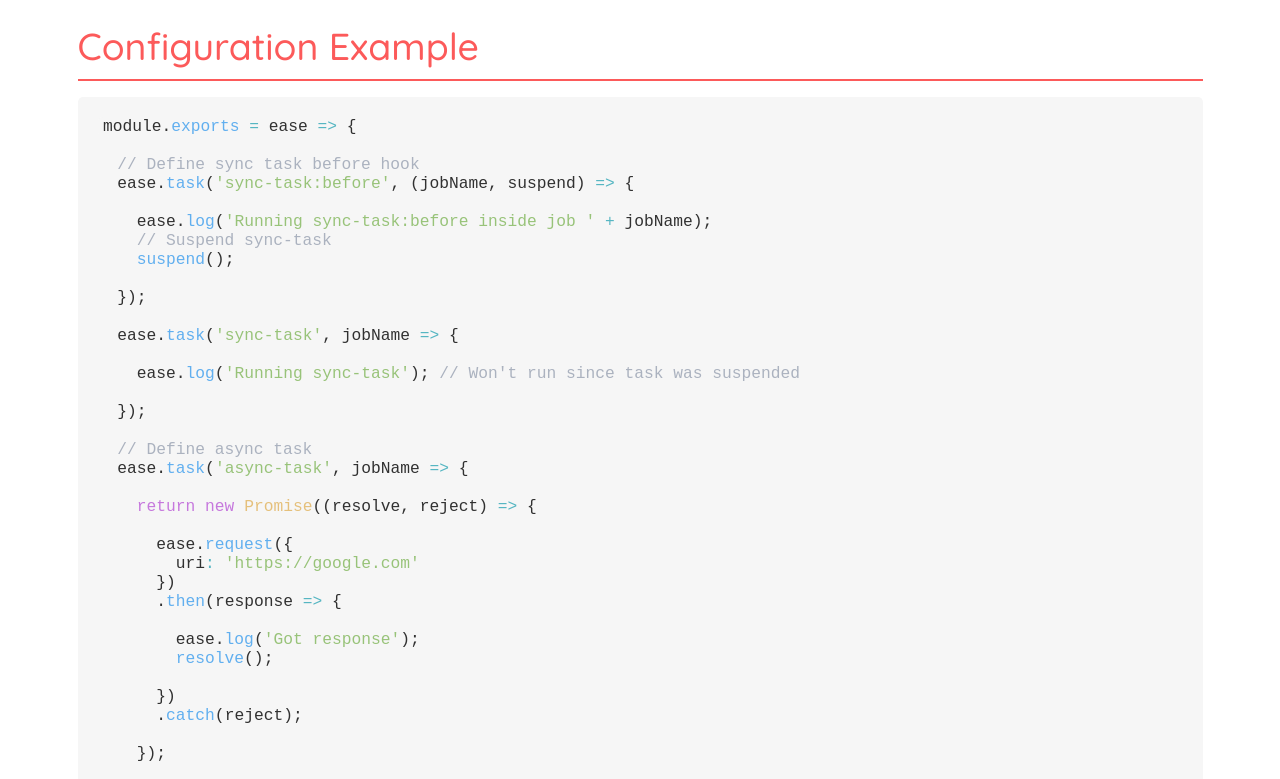
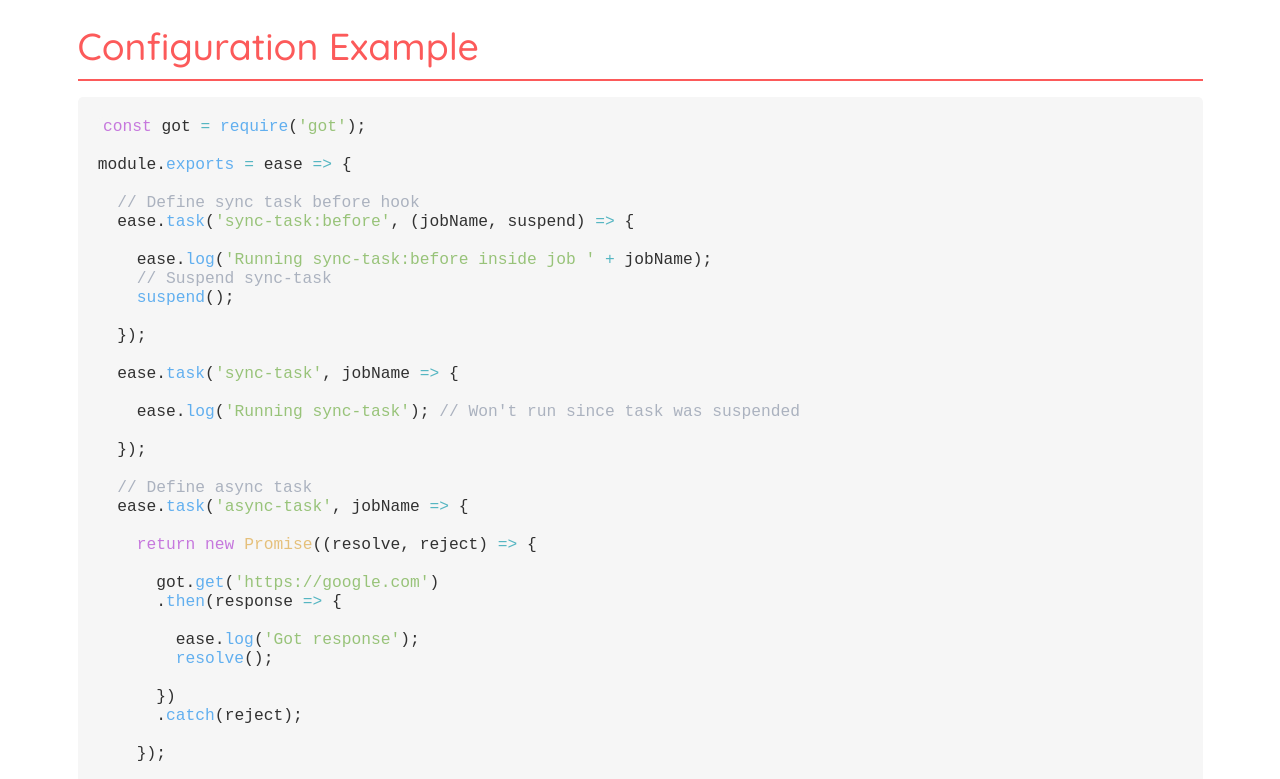
Before and after one commit to chisel/ease, a plain HTML site: page index.html in a window 1280 px wide. Shown: the part 3371-4150 px from the top of the page. Drawn offline with Linux system fonts and the light colour scheme.

Commit message:
updated the documentation

```diff
--- a/index.html
+++ b/index.html
@@ -130,7 +130,9 @@
 
         <h1 id="usage-configuration-example">Configuration Example</h1>
         <hr>
-          <pre><code class="language-js">module<span class="token punctuation">.</span><span class="token function-variable function">exports</span> <span class="token operator">=</span> <span class="token parameter">ease</span> <span class="token operator">=></span> <span class="token punctuation">{</span>
+          <pre><code class="language-js"><span class="token keyword">const</span> got <span class="token operator">=</span> <span class="token function">require</span><span class="token punctuation">(</span><span class="token string">'got'</span><span class="token punctuation">)</span><span class="token punctuation">;</span>
+
+module<span class="token punctuation">.</span><span class="token function-variable function">exports</span> <span class="token operator">=</span> <span class="token parameter">ease</span> <span class="token operator">=></span> <span class="token punctuation">{</span>
 
   <span class="token comment">// Define sync task before hook</span>
   ease<span class="token punctuation">.</span><span class="token function">task</span><span class="token punctuation">(</span><span class="token string">'sync-task:before'</span><span class="token punctuation">,</span> <span class="token punctuation">(</span><span class="token parameter">jobName<span class="token punctuation">,</span> suspend</span><span class="token punctuation">)</span> <span class="token operator">=></span> <span class="token punctuation">{</span>
@@ -152,9 +154,7 @@
 
     <span class="token keyword">return</span> <span class="token keyword">new</span> <span class="token class-name">Promise</span><span class="token punctuation">(</span><span class="token punctuation">(</span><span class="token parameter">resolve<span class="token punctuation">,</span> reject</span><span class="token punctuation">)</span> <span class="token operator">=></span> <span class="token punctuation">{</span>
 
-      ease<span class="token punctuation">.</span><span class="token function">request</span><span class="token punctuation">(</span><span class="token punctuation">{</span>
-        uri<span class="token operator">:</span> <span class="token string">'https://google.com'</span>
-      <span class="token punctuation">}</span><span class="token punctuation">)</span>
+      got<span class="token punctuation">.</span><span class="token function">get</span><span class="token punctuation">(</span><span class="token string">'https://google.com'</span><span class="token punctuation">)</span>
       <span class="token punctuation">.</span><span class="token function">then</span><span class="token punctuation">(</span><span class="token parameter">response</span> <span class="token operator">=></span> <span class="token punctuation">{</span>
 
         ease<span class="token punctuation">.</span><span class="token function">log</span><span class="token punctuation">(</span><span class="token string">'Got response'</span><span class="token punctuation">)</span><span class="token punctuation">;</span>
```
